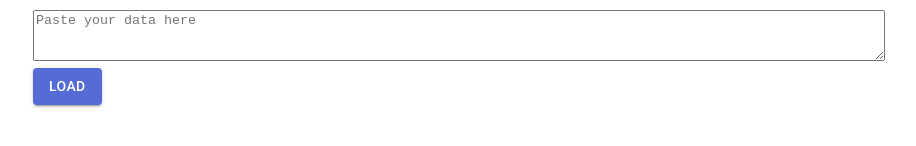
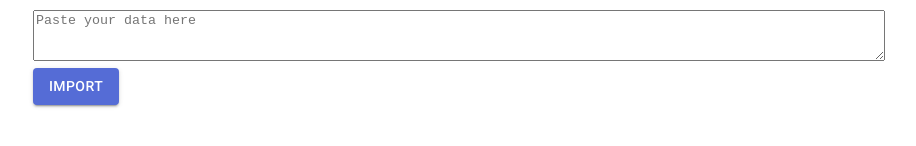
Before and after one commit to winterworks/ready-set-match, a React (Vite) app: page /data in a window 1280 px wide. Shown: the part 610-756 px from the top of the page, without its empty margins (181-1097 px from the left). Built offline with nearby package versions, Linux system fonts and the light colour scheme.

Commit message:
Make the generic confirmAction component to use for any action

```diff
--- a/src/components/collectionEdit.tsx
+++ b/src/components/collectionEdit.tsx
@@ -4,8 +4,8 @@ import { useAtom } from 'jotai'
 import { useNavigate } from 'react-router-dom'
 import Icon, { ENABLED_ICON } from 'src/components/icon'
 import { collectionsAtom, CollectionReducerAction } from 'src/data/collectionReducer'
-import DeleteConfirm from 'src/components/deleteConfirm'
 import { Collection } from 'src/types'
+import ConfirmAction from 'src/components/confirmAction'
 
 interface Props {
   collection: Collection
@@ -65,10 +65,18 @@ export default function CollectionEdit({ collection }: Props) {
 
   return (
     <>
-      <DeleteConfirm
+      <ConfirmAction
         onConfirm={onDeleteConfirmed}
         title={`Delete ${collection.name}`}
         message={`Are you sure you want to delete ${collection.name}?`}
+        buttonText="Delete"
+        buttonProps={{
+          color: 'error',
+          variant: 'outlined',
+          sx: { float: 'right' },
+        }}
+        cancelText="cancel"
+        confirmText="Delete"
       />
       <Box
         component="form"
--- a/src/components/deleteConfirm.tsx
+++ b/src/components/confirmAction.tsx
@@ -1,5 +1,5 @@
 import * as React from 'react'
-import Button from '@mui/material/Button'
+import Button, { ButtonOwnProps } from '@mui/material/Button'
 import Dialog from '@mui/material/Dialog'
 import DialogActions from '@mui/material/DialogActions'
 import DialogContent from '@mui/material/DialogContent'
@@ -7,16 +7,18 @@ import DialogContentText from '@mui/material/DialogContentText'
 import DialogTitle from '@mui/material/DialogTitle'
 
 interface props {
+  buttonText: string
+  buttonProps: ButtonOwnProps
+
   title: string
   message: string
-
-  cancelText?: string
-  confirmText?: string
+  cancelText: string
+  confirmText: string
 
   onConfirm: () => void
 }
 
-export default function DeleteConfirm({ title, message, cancelText, confirmText, onConfirm }: props) {
+export default function ConfirmAction({ buttonText, buttonProps, title, message, cancelText, confirmText, onConfirm }: props) {
   const [open, setOpen] = React.useState(false)
 
   const handleClickOpen = () => {
@@ -30,12 +32,10 @@ export default function DeleteConfirm({ title, message, cancelText, confirmText,
   return (
     <React.Fragment>
       <Button
-        color="error"
-        variant="outlined"
-        sx={{ float: 'right' }}
         onClick={handleClickOpen}
+        {...buttonProps}
       >
-        Delete
+        {buttonText}
       </Button>
       <Dialog
         open={open}
@@ -52,8 +52,8 @@ export default function DeleteConfirm({ title, message, cancelText, confirmText,
           </DialogContentText>
         </DialogContent>
         <DialogActions>
-          <Button onClick={handleClose} variant="contained">{cancelText ?? 'Cancel'}</Button>
-          <Button onClick={onConfirm} color="error">{confirmText ?? 'Delete'}</Button>
+          <Button onClick={handleClose} variant="contained">{cancelText}</Button>
+          <Button onClick={onConfirm} {...buttonProps}>{confirmText}</Button>
         </DialogActions>
       </Dialog>
     </React.Fragment>
--- a/src/components/matcher.tsx
+++ b/src/components/matcher.tsx
@@ -201,7 +201,7 @@ export default function Matcher({ collection }: Props) {
 
   if (isLoading) {
     return (
-      <Grid container xs={12} justifyContent="center">
+      <Grid container item xs={12} justifyContent="center">
         <Box sx={{ display: 'flex' }}>
           <CircularProgress />
         </Box>
--- a/src/routes/dataDetail.tsx
+++ b/src/routes/dataDetail.tsx
@@ -5,6 +5,7 @@ import { Button, Grid, TextareaAutosize, Typography } from '@mui/material'
 import { Data } from 'src/types'
 import { persistFullState } from 'src/data/dbConnector'
 import { HeaderMenu } from 'src/components/headerMenu'
+import ConfirmAction from 'src/components/confirmAction'
 
 export default function DataDetail() {
   const [state, setState] = useAtom(stateAtom)
@@ -69,9 +70,17 @@ export default function DataDetail() {
           value={dataImportValue}
           onChange={onDataInputFieldChanged}
         />
-        <Button variant="contained" onClick={onLoad}>
-          Load
-        </Button>
+        <ConfirmAction
+          onConfirm={onLoad}
+          title="Loan new data"
+          message="Are you sure you want import this new data? All existing data will be overwritten!"
+          buttonText="Import"
+          buttonProps={{
+            variant: 'contained',
+          }}
+          cancelText="cancel"
+          confirmText="Import"
+        />
       </Grid>
     </Grid>
   )
```
